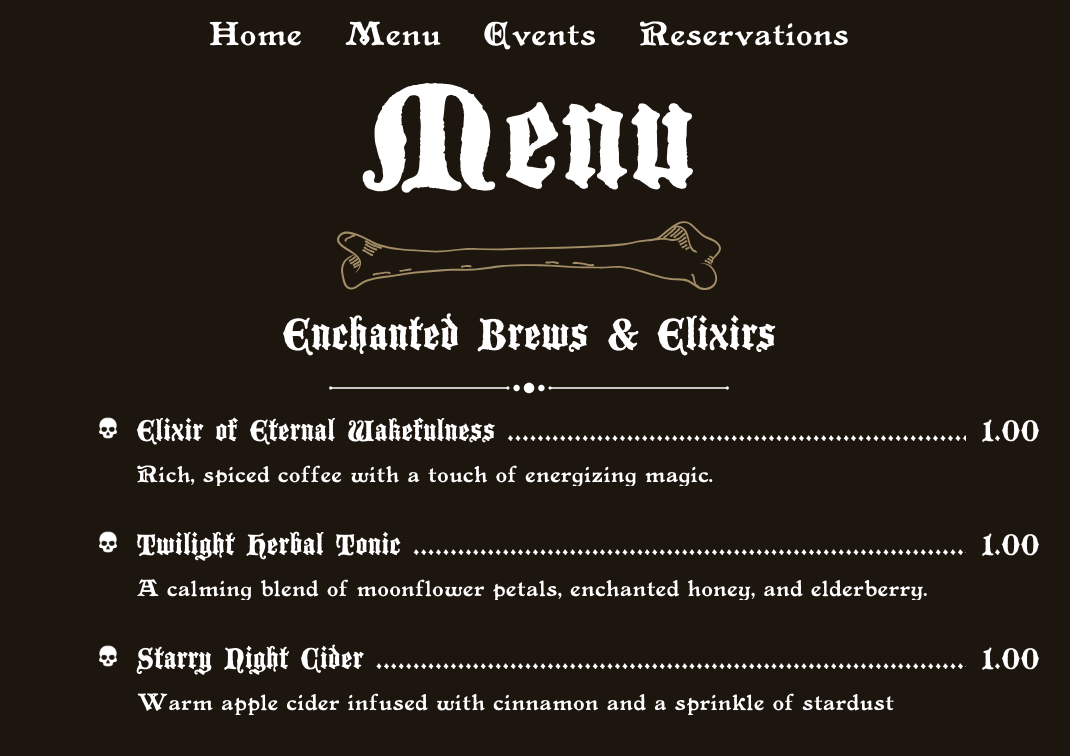
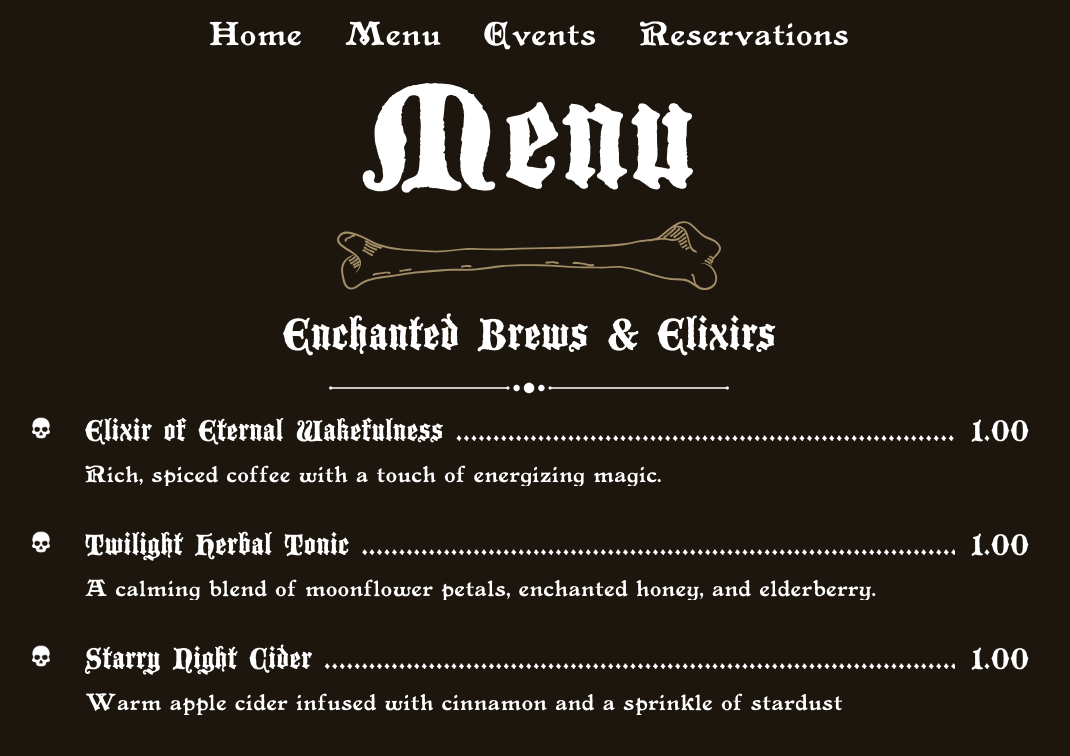
Before and after one commit to SkyLark9929/OdinRestaurantPage, a website built with webpack: page src/template.html in a window 1280 px wide. Both pictures are taken after a click on the button "Menu". Shown: the top 756 px of the page, without its empty margins (111-1181 px from the left). Built offline with nearby package versions, Linux system fonts and the light colour scheme.

Commit message:
Fix menu section header alignment

```diff
--- a/src/menu.js
+++ b/src/menu.js
@@ -61,7 +61,6 @@ function createMenuContents(){
             dishDot.classList.add('dot');
             dishDot.src = skullDot;
             dishDot.style.gridArea = 'bp';
-            dishDot.style.justifySelf = 'end';
             dishElement.appendChild(dishDot);
 
             const dishName = document.createElement('h3');
--- a/src/style.css
+++ b/src/style.css
@@ -97,7 +97,8 @@ p, li{
 }
 
 li{
-    margin: 2.75vh;
+    margin-top: 2.75vh;
+    margin-bottom: 2.75vh;
     gap: 2vh;
 }
 
@@ -260,7 +261,7 @@ a{
 .menu-dish-grid{
     display: grid;
     width: 100%;
-    grid-template-columns: 1fr 12fr 1fr;
+    grid-template-columns: 1fr 22fr 1fr;
     grid-template-areas: 'bp nm pr'
                          'ph ds ds';
     overflow: hidden;
```
